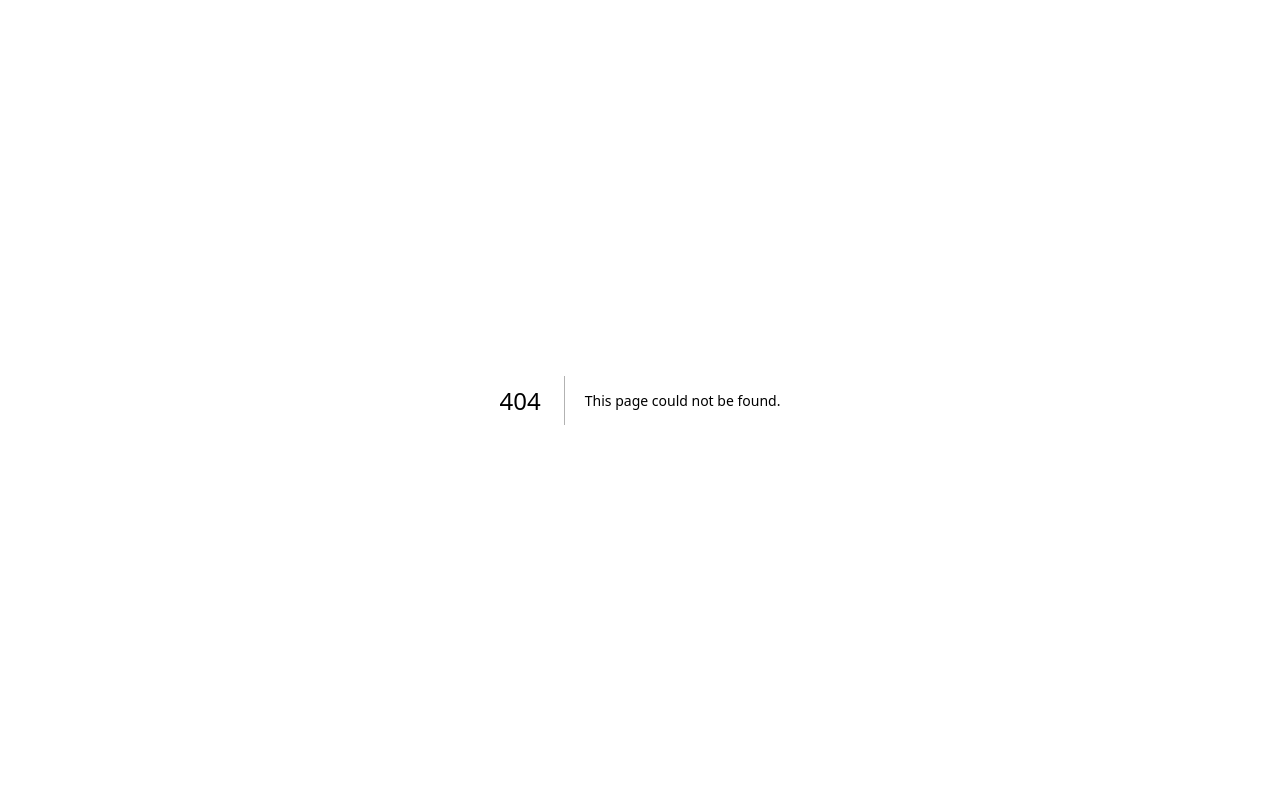
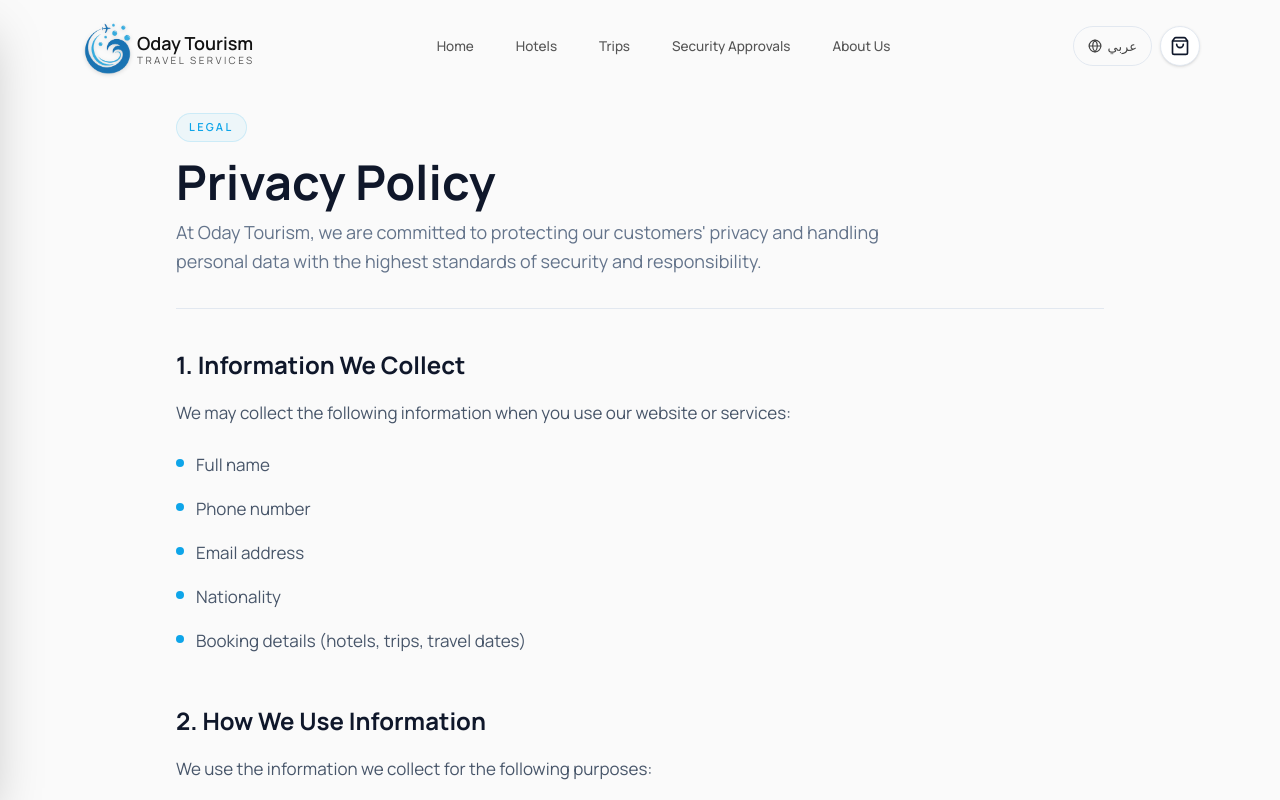
Before and after one commit to zakad00e2/oday, a Next.js app: page /en/privacy-policy in a window 1280 px wide. Before the commit this address had no page. Shown: the top 800 px of the page. Built offline with nearby package versions, Linux system fonts and the light colour scheme.

Commit message:
feat: add privacy policy page and update related components

```diff
--- /dev/null
+++ b/app/[lang]/privacy-policy/page.tsx
@@ -0,0 +1,43 @@
+import type { Metadata } from "next";
+import PolicyDocumentView from "@/components/legal/PolicyDocumentView";
+import { i18n, isValidLocale, type Locale } from "@/lib/i18n/config";
+import { getPrivacyPolicyContent } from "@/lib/privacy-policy-content";
+import { buildPageMetadata } from "@/lib/seo";
+
+export async function generateMetadata({
+  params,
+}: {
+  params: Promise<{ lang: string }>;
+}): Promise<Metadata> {
+  const { lang } = await params;
+  const locale = (isValidLocale(lang) ? lang : i18n.defaultLocale) as Locale;
+  const isAr = locale === "ar";
+
+  return buildPageMetadata({
+    lang: locale,
+    title: isAr ? "سياسة الخصوصية" : "Privacy Policy",
+    description: isAr
+      ? "سياسة الخصوصية الخاصة بـ Oday Tourism. تعرف على كيفية جمع بياناتك الشخصية واستخدامها وحمايتها."
+      : "Privacy policy for Oday Tourism. Learn how your personal data is collected, used, and protected.",
+    path: "/privacy-policy",
+    noIndex: false,
+  });
+}
+
+export default async function PrivacyPolicyPage({
+  params,
+}: {
+  params: Promise<{ lang: string }>;
+}) {
+  const { lang } = await params;
+  const locale = (i18n.locales.includes(lang as Locale) ? lang : i18n.defaultLocale) as Locale;
+  const document = getPrivacyPolicyContent(locale);
+
+  return (
+    <main className="min-h-screen bg-[#FAFAFA] pt-28 pb-20">
+      <div className="mx-auto max-w-5xl px-4 md:px-8">
+        <PolicyDocumentView document={document} />
+      </div>
+    </main>
+  );
+}
--- a/app/sitemap.ts
+++ b/app/sitemap.ts
@@ -13,6 +13,7 @@ const staticRoutes = [
   { path: "/about", priority: 0.7, changeFrequency: "monthly" as const },
   { path: "/terms", priority: 0.3, changeFrequency: "yearly" as const },
   { path: "/refund-policy", priority: 0.3, changeFrequency: "yearly" as const },
+  { path: "/privacy-policy", priority: 0.3, changeFrequency: "yearly" as const },
   { path: "/airport-coordination/terms", priority: 0.3, changeFrequency: "yearly" as const },
   { path: "/airport-coordination/refund-policy", priority: 0.3, changeFrequency: "yearly" as const },
 ];
--- a/components/AirportCoordination.tsx
+++ b/components/AirportCoordination.tsx
@@ -869,6 +869,8 @@ export default function AirportCoordination() {
                                                 <Link href={`/${lang}/airport-coordination/terms`} className="text-[#0EA5E9] hover:text-[#0284C7] font-bold" target="_blank" rel="noopener noreferrer">{t("الشروط والأحكام", "Terms & Conditions")}</Link>
                                                 &nbsp;{isAr ? "و" : "and"}&nbsp;
                                                 <Link href={`/${lang}/airport-coordination/refund-policy`} className="text-[#0EA5E9] hover:text-[#0284C7] font-bold" target="_blank" rel="noopener noreferrer">{t("سياسة الاسترداد", "Refund Policy")}</Link>
+                                                &nbsp;{isAr ? "و" : "and"}&nbsp;
+                                                <Link href={`/${lang}/privacy-policy`} className="text-[#0EA5E9] hover:text-[#0284C7] font-bold" target="_blank" rel="noopener noreferrer">{t("سياسة الخصوصية", "Privacy Policy")}</Link>
                                             </label>
                                         </div>
                                         {errors.agreement && <p className="text-xs text-red-500 mt-1.5 font-bold">{errors.agreement}</p>}
--- a/components/Footer.tsx
+++ b/components/Footer.tsx
@@ -128,6 +128,7 @@ export default function Footer() {
   const policyLinks = [
     { label: isArabic ? "الشروط والأحكام" : "Terms & Conditions", href: `/${lang}/terms` },
     { label: isArabic ? "سياسة الاسترداد" : "Refund Policy", href: `/${lang}/refund-policy` },
+    { label: isArabic ? "سياسة الخصوصية" : "Privacy Policy", href: `/${lang}/privacy-policy` },
   ];
 
   const contactInfo = [
--- a/components/checkout/CheckoutPageClient.tsx
+++ b/components/checkout/CheckoutPageClient.tsx
@@ -85,8 +85,8 @@ export default function CheckoutPageClient() {
       estimatedTotal: isAr ? "الإجمالي التقديري" : "Estimated total",
       notes: isAr ? "ملاحظات" : "Notes",
       agreementConfirmed: isAr
-        ? "تمت الموافقة على الشروط والأحكام وسياسة الاسترداد"
-        : "Agreed to Terms & Conditions and Refund Policy",
+        ? "تمت الموافقة على الشروط والأحكام وسياسة الاسترداد وسياسة الخصوصية"
+        : "Agreed to Terms & Conditions, Refund Policy, and Privacy Policy",
     },
     submitted: {
       title: isAr ? "تم إرسال طلبك بنجاح" : "Your request was sent successfully",
@@ -127,6 +127,7 @@ export default function CheckoutPageClient() {
       agreementLabel: isAr ? "أوافق على" : "I agree to",
       termsLabel: isAr ? "الشروط والأحكام" : "Terms & Conditions",
       refundLabel: isAr ? "سياسة الاسترداد" : "Refund Policy",
+      privacyLabel: isAr ? "سياسة الخصوصية" : "Privacy Policy",
       agreementError: isAr
         ? "يجب الموافقة على الشروط للمتابعة"
         : "You must agree to the terms to continue",
@@ -492,6 +493,15 @@ export default function CheckoutPageClient() {
                     rel="noopener noreferrer"
                   >
                     {t.legal.refundLabel}
+                  </Link>{" "}
+                  {isAr ? "و" : "and"}{" "}
+                  <Link
+                    href={`/${lang}/privacy-policy`}
+                    className="text-[#0EA5E9] hover:text-[#0284c7] font-bold"
+                    target="_blank"
+                    rel="noopener noreferrer"
+                  >
+                    {t.legal.privacyLabel}
                   </Link>
                 </label>
               </div>
--- a/lib/legal-content.ts
+++ b/lib/legal-content.ts
@@ -201,19 +201,19 @@ const legalContent: Record<LegalLocale, LegalContent> = {
     checkout: {
       title: "Terms Approval Before Checkout",
       intro:
-        "Please review the Terms & Conditions and Refund Policy carefully. You must agree before sending your booking request.",
+        "Please review the Terms & Conditions, Refund Policy, and Privacy Policy carefully. You must agree before sending your booking request.",
       termsLabel: "Terms & Conditions",
       refundLabel: "Refund Policy",
       termsLink: "Open full Terms & Conditions page",
       refundLink: "Open full Refund Policy page",
       agreementLabel:
-        "I have read and agree to the Terms & Conditions and Refund Policy, and I understand that sending this request via WhatsApp will serve as my approval for confirmation and record.",
+        "I have read and agree to the Terms & Conditions, Refund Policy, and Privacy Policy, and I understand that sending this request via WhatsApp will serve as my approval for confirmation and record.",
       agreementError:
-        "You must agree to the Terms & Conditions and Refund Policy before completing the booking.",
+        "You must agree to the Terms & Conditions, Refund Policy, and Privacy Policy before completing the booking.",
       whatsappNote:
         "After agreement, your approval will be included in the WhatsApp confirmation message for record.",
       summaryTitle: "Customer Agreement Before Checkout",
-      acceptanceLine: "Accepted terms and refund policy",
+      acceptanceLine: "Accepted terms, refund policy, and privacy policy",
       acceptedAt: "Accepted at",
       consentChannel: "Approval sent via WhatsApp for confirmation and record",
     },
@@ -313,7 +313,7 @@ const legalContent: Record<LegalLocale, LegalContent> = {
         {
           title: "قبول الشروط",
           bullets: [
-            "إتمام الدفع، سواء إلكترونياً أو بأي وسيلة أخرى، يعد قبولاً نهائياً وكاملاً لجميع الشروط والأحكام وسياسة الاسترداد.",
+            "إتمام الدفع، سواء إلكترونياً أو بأي وسيلة أخرى، يعد قبولاً نهائياً وكاملاً لجميع الشروط والأحكام وسياسة الاسترداد وسياسة الخصوصية.",
           ],
         },
       ],
@@ -383,19 +383,19 @@ const legalContent: Record<LegalLocale, LegalContent> = {
     checkout: {
       title: "الموافقة على الشروط قبل إتمام الحجز",
       intro:
-        "يرجى مراجعة الشروط والأحكام وسياسة الاسترداد بعناية. يجب الموافقة عليهما قبل إرسال طلب الحجز.",
+        "يرجى مراجعة الشروط والأحكام وسياسة الاسترداد وسياسة الخصوصية بعناية. يجب الموافقة عليها قبل إرسال طلب الحجز.",
       termsLabel: "الشروط والأحكام",
       refundLabel: "سياسة الاسترداد",
       termsLink: "فتح صفحة الشروط والأحكام كاملة",
       refundLink: "فتح صفحة سياسة الاسترداد كاملة",
       agreementLabel:
-        "أقر بأنني قرأت ووافقت على الشروط والأحكام وسياسة الاسترداد، وأفهم أن إرسال هذا الطلب عبر واتساب يعد موافقة مني لأغراض التأكيد والحفظ في السجلات.",
+        "أقر بأنني قرأت ووافقت على الشروط والأحكام وسياسة الاسترداد وسياسة الخصوصية، وأفهم أن إرسال هذا الطلب عبر واتساب يعد موافقة مني لأغراض التأكيد والحفظ في السجلات.",
       agreementError:
-        "يجب الموافقة على الشروط والأحكام وسياسة الاسترداد قبل إتمام الحجز.",
+        "يجب الموافقة على الشروط والأحكام وسياسة الاسترداد وسياسة الخصوصية قبل إتمام الحجز.",
       whatsappNote:
         "بعد الموافقة، سيتم تضمين هذا الإقرار داخل رسالة واتساب للتأكيد والحفظ في السجلات.",
       summaryTitle: "إقرار العميل قبل إتمام الحجز",
-      acceptanceLine: "تمت الموافقة على الشروط وسياسة الاسترداد",
+      acceptanceLine: "تمت الموافقة على الشروط وسياسة الاسترداد وسياسة الخصوصية",
       acceptedAt: "وقت الموافقة",
       consentChannel: "تم إرسال الموافقة عبر واتساب للتأكيد والحفظ في السجلات",
     },
--- /dev/null
+++ b/lib/privacy-policy-content.ts
@@ -0,0 +1,148 @@
+import type { LegalDocument, LegalLocale } from "@/lib/legal-content";
+
+const privacyPolicyContent: Record<LegalLocale, LegalDocument> = {
+  ar: {
+    eyebrow: "قانوني",
+    title: "سياسة الخصوصية",
+    intro:
+      "في شركة Oday Tourism، نلتزم بحماية خصوصية عملائنا والتعامل مع بياناتهم الشخصية بأقصى درجات الأمان والمسؤولية.",
+    sections: [
+      {
+        title: "1. المعلومات التي نقوم بجمعها",
+        body: ["قد نقوم بجمع المعلومات التالية عند استخدامك لموقعنا أو خدماتنا:"],
+        bullets: [
+          "الاسم الكامل",
+          "رقم الهاتف",
+          "البريد الإلكتروني",
+          "الجنسية",
+          "تفاصيل الحجز (الفنادق، الرحلات، تواريخ السفر)",
+        ],
+      },
+      {
+        title: "2. كيفية استخدام المعلومات",
+        body: ["نستخدم المعلومات التي يتم جمعها للأغراض التالية:"],
+        bullets: [
+          "تأكيد وتنفيذ الحجوزات",
+          "التواصل مع العملاء بخصوص الخدمات",
+          "تقديم الدعم الفني وخدمة العملاء",
+          "تحسين جودة خدماتنا وتجربة المستخدم",
+        ],
+      },
+      {
+        title: "3. مشاركة المعلومات",
+        body: [
+          "نحن لا نقوم ببيع أو تأجير أو مشاركة بيانات العملاء مع أي طرف ثالث.",
+          "قد يتم مشاركة البيانات فقط مع الجهات المعنية، مثل الفنادق أو مزودي الخدمات، وذلك بهدف تنفيذ الحجز المطلوب.",
+        ],
+      },
+      {
+        title: "4. حماية البيانات",
+        body: [
+          "نلتزم باتخاذ جميع الإجراءات الأمنية اللازمة لحماية بياناتكم من الوصول غير المصرح به أو التعديل أو الإفصاح أو الإتلاف.",
+        ],
+      },
+      {
+        title: "5. ملفات تعريف الارتباط (Cookies)",
+        body: [
+          "قد يستخدم موقعنا ملفات تعريف الارتباط لتحسين تجربة المستخدم وتحليل أداء الموقع.",
+          "يمكنك تعطيل هذه الخاصية من خلال إعدادات المتصفح الخاص بك.",
+        ],
+      },
+      {
+        title: "6. حقوق المستخدم",
+        body: ["يحق لك:"],
+        bullets: [
+          "الاطلاع على بياناتك الشخصية",
+          "طلب تعديل أو حذف بياناتك",
+          "سحب الموافقة على استخدام البيانات في أي وقت",
+        ],
+      },
+      {
+        title: "7. روابط الطرف الثالث",
+        body: [
+          "قد يحتوي موقعنا على روابط لمواقع خارجية، ولسنا مسؤولين عن سياسات الخصوصية الخاصة بهذه المواقع.",
+        ],
+      },
+      {
+        title: "8. تحديثات السياسة",
+        body: [
+          "نحتفظ بحق تحديث هذه السياسة في أي وقت، وسيتم نشر أي تعديلات على هذه الصفحة.",
+        ],
+      },
+    ],
+  },
+  en: {
+    eyebrow: "Legal",
+    title: "Privacy Policy",
+    intro:
+      "At Oday Tourism, we are committed to protecting our customers' privacy and handling personal data with the highest standards of security and responsibility.",
+    sections: [
+      {
+        title: "1. Information We Collect",
+        body: ["We may collect the following information when you use our website or services:"],
+        bullets: [
+          "Full name",
+          "Phone number",
+          "Email address",
+          "Nationality",
+          "Booking details (hotels, trips, travel dates)",
+        ],
+      },
+      {
+        title: "2. How We Use Information",
+        body: ["We use the information we collect for the following purposes:"],
+        bullets: [
+          "Confirming and processing bookings",
+          "Communicating with customers about services",
+          "Providing technical support and customer service",
+          "Improving our service quality and user experience",
+        ],
+      },
+      {
+        title: "3. Information Sharing",
+        body: [
+          "We do not sell, rent, or share customer data with any third party.",
+          "Data may only be shared with the relevant parties, such as hotels or service providers, when necessary to fulfill the requested booking.",
+        ],
+      },
+      {
+        title: "4. Data Protection",
+        body: [
+          "We are committed to taking all necessary security measures to protect your data from unauthorized access, alteration, disclosure, or destruction.",
+        ],
+      },
+      {
+        title: "5. Cookies",
+        body: [
+          "Our website may use cookies to improve user experience and analyze site performance.",
+          "You can disable this feature through your browser settings.",
+        ],
+      },
+      {
+        title: "6. User Rights",
+        body: ["You have the right to:"],
+        bullets: [
+          "Access your personal data",
+          "Request correction or deletion of your data",
+          "Withdraw consent for data use at any time",
+        ],
+      },
+      {
+        title: "7. Third-Party Links",
+        body: [
+          "Our website may contain links to external websites, and we are not responsible for the privacy policies of those websites.",
+        ],
+      },
+      {
+        title: "8. Policy Updates",
+        body: [
+          "We reserve the right to update this policy at any time, and any changes will be published on this page.",
+        ],
+      },
+    ],
+  },
+};
+
+export function getPrivacyPolicyContent(locale: LegalLocale): LegalDocument {
+  return privacyPolicyContent[locale];
+}
--- a/lib/whatsapp-message.ts
+++ b/lib/whatsapp-message.ts
@@ -60,7 +60,7 @@ export function buildWhatsAppMessage(data: AirportFormData, locale: AirportMessa
 
     lines.push(
         ``,
-        `${isAr ? "تمت الموافقة على الشروط والأحكام وسياسة الاسترداد" : "Agreed to Terms & Conditions and Refund Policy"}`
+        `${isAr ? "تمت الموافقة على الشروط والأحكام وسياسة الاسترداد وسياسة الخصوصية" : "Agreed to Terms & Conditions, Refund Policy, and Privacy Policy"}`
     );
 
     return lines.join("\n");
```
